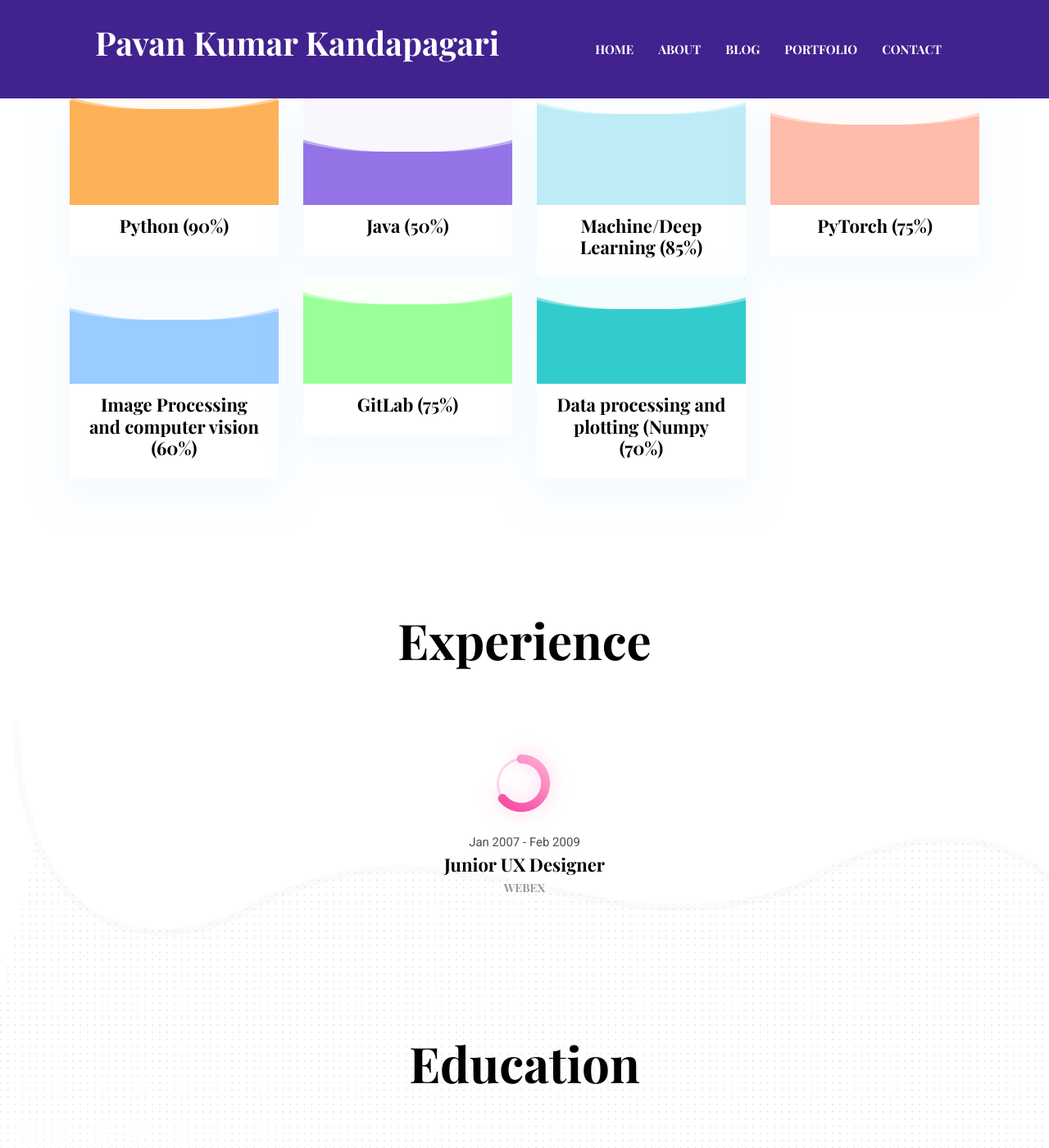
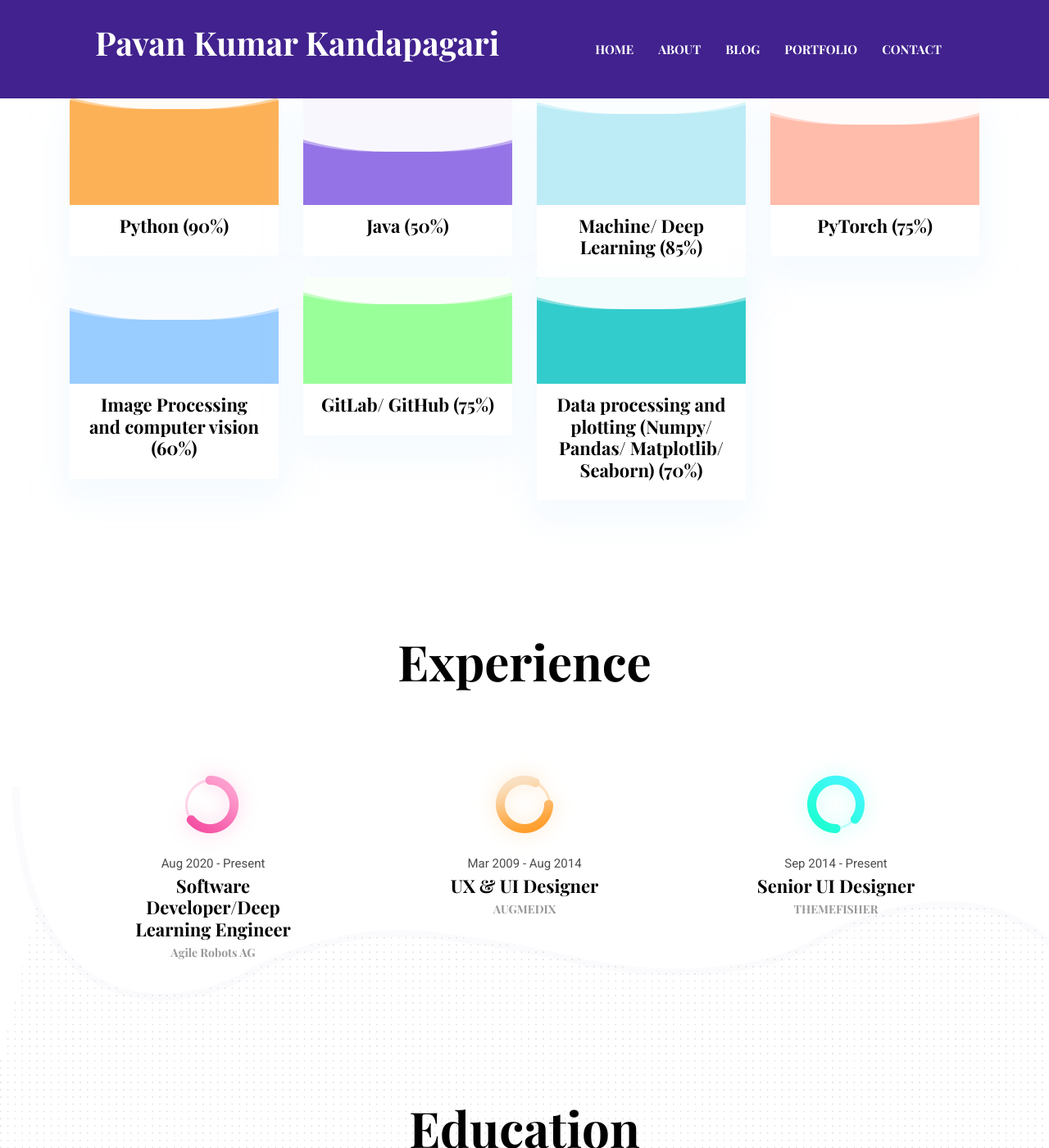
Before and after one commit to 785pavan/785pavan.github.io, a Jekyll site: the page built from index.html, in a window 1280 px wide and 1400 px high, scrolled down 1341 px. Shown: the whole window at 82% size. Built offline with Jekyll 4.4.1, drawn with Linux system fonts in a browser that asks for light colours.

Commit message:
updated skills

```diff
--- a/_data/settings.yaml
+++ b/_data/settings.yaml
@@ -89,22 +89,18 @@ skills-title: Skills
 skills:
   - { name: Python, color: "#fdb157", value: "90%" }
   - { name: Java, color: "#9473e6", value: "50%" }
-  - { name: Machine/Deep Learning, color: "#bdecf6", value: "85%" }
+  - { name: Machine/ Deep Learning, color: "#bdecf6", value: "85%" }
   - { name: PyTorch, color: "#ffbcaa", value: "75%" }
   - {
       name: Image Processing and computer vision,
       color: "#99ccff",
       value: "60%",
     }
-  - { name: GitLab, GitHub, color: "#99ff99", value: "75%" }
-  - {
-      name: Data processing and plotting (Numpy,
-      Pandas,
-      Matplotlib,
-      Seaborn),
-      color: "#33cccc",
-      value: "70%",
-    }
+  - { name: GitLab/ GitHub, color: "#99ff99", value: "75%" }
+  - { name: Data processing and plotting (Numpy/
+        Pandas/
+        Matplotlib/
+        Seaborn), color: "#33cccc", value: "70%" }
 
 #-------------------------------
 # Exprerience Section
@@ -112,13 +108,23 @@ skills:
 experience-title: Experience
 experience:
   - {
-      name: Junior UX Designer,
+      name: Software Developer/Deep Learning Engineer,
       icon: "icon-1.png",
-      date: "Jan 2007 - Feb 2009",
-      organization: "WEBEX",
+      date: "Aug 2020 - Present",
+      organization: "Agile Robots AG",
     }
-#- {name: UX & UI Designer, icon: 'icon-2.png', date: 'Mar 2009 - Aug 2014', organization: 'AUGMEDIX'}
-#- {name: Senior UI Designer, icon: 'icon-3.png', date: 'Sep 2014 - Present', organization: 'THEMEFISHER'}
+  - {
+      name: UX & UI Designer,
+      icon: "icon-2.png",
+      date: "Mar 2009 - Aug 2014",
+      organization: "AUGMEDIX",
+    }
+  - {
+      name: Senior UI Designer,
+      icon: "icon-3.png",
+      date: "Sep 2014 - Present",
+      organization: "THEMEFISHER",
+    }
 
 #-------------------------------
 # Education Section
```
